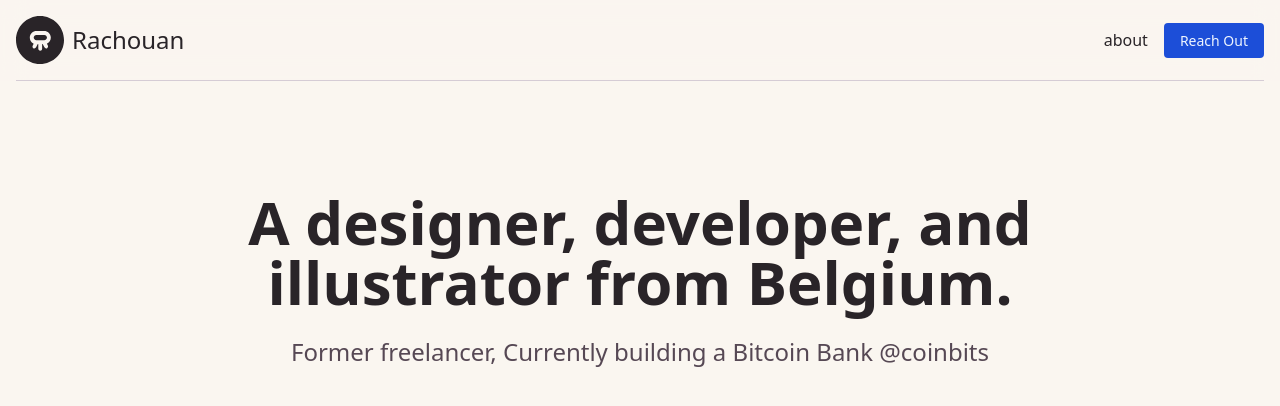
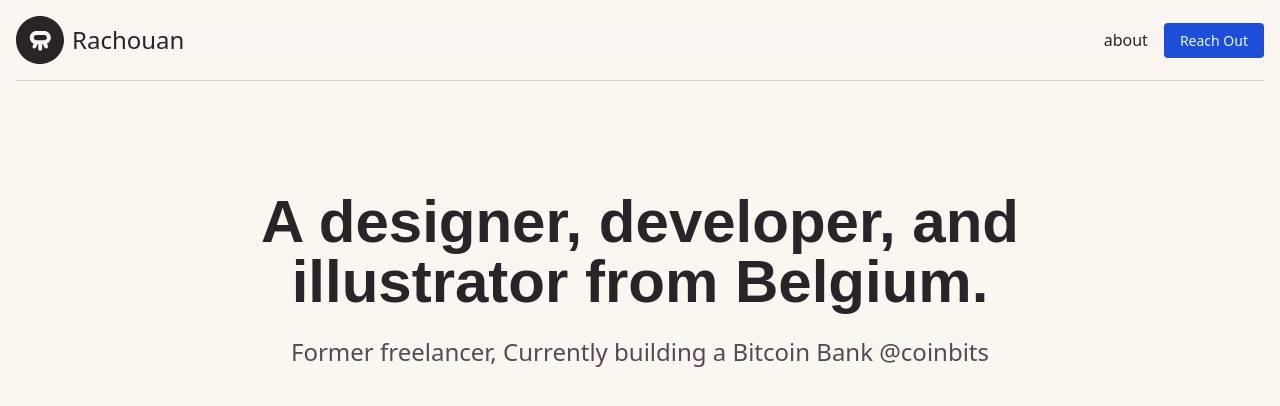
Before and after one commit to Rachouan/rachouan-personal, a Next.js app: page / in a window 1280 px wide. Shown: the top 406 px of the page. Built offline with nearby package versions, Linux system fonts and the light colour scheme; a web font is replaced by a local one.

Commit message:
Add custom font

```diff
--- a/app/page.tsx
+++ b/app/page.tsx
@@ -6,7 +6,7 @@ export default function Home() {
   return (
     <Section className="flex justify-center items-center h-4/5">
       <div className="container flex flex-col gap-y-6 justify-center items-center text-center">
-        <h1 className="text-4xl sm:text-6xl font-semibold">
+        <h1 className="font-roc text-4xl sm:text-6xl font-semibold">
           <Balancer>
             A designer, developer, and illustrator from Belgium.
           </Balancer>
```
